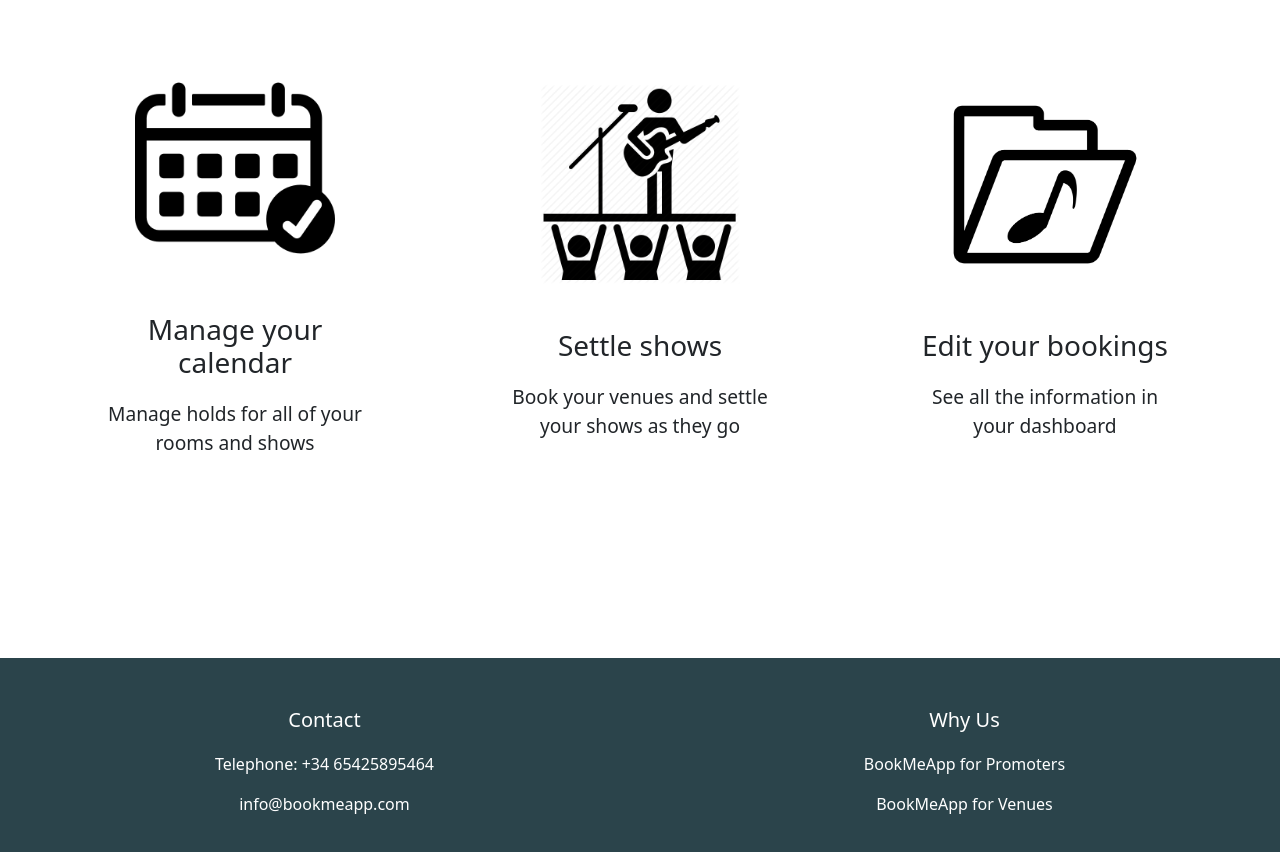
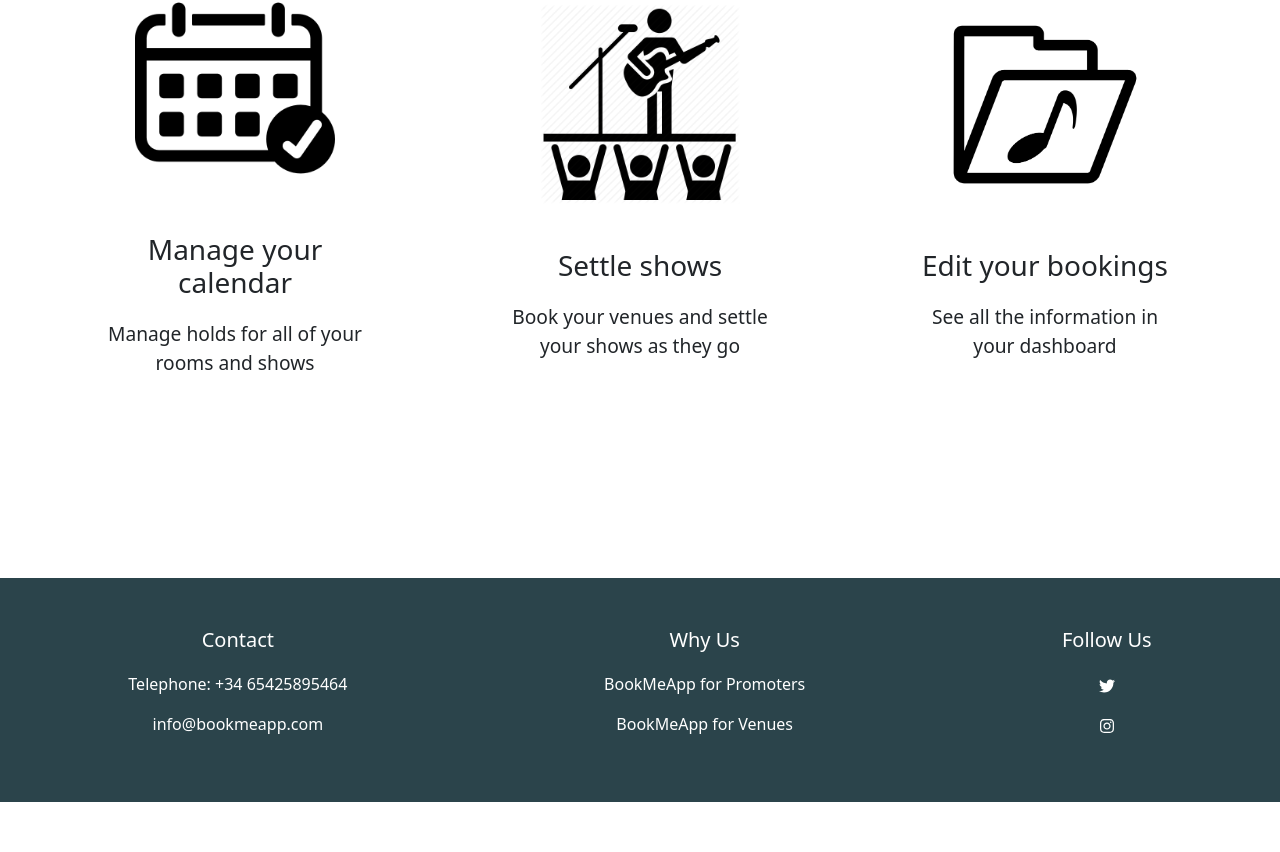
Before and after one commit to Susana-Prado/BookMeApp-front, a React (Create React App) app: page / in a window 1280 px wide. Shown: the part 1782-2634 px from the top of the page. After the commit the page ends 2584 px from the top, so only its background shows below. Built offline with nearby package versions, Linux system fonts and the light colour scheme; no server answers.

Commit message:
video & footer

```diff
--- a/package.json
+++ b/package.json
@@ -12,6 +12,7 @@
     "react-bootstrap": "^1.6.0",
     "react-calendar": "^3.4.0",
     "react-dom": "^17.0.2",
+    "react-icons": "^4.2.0",
     "react-router-dom": "^5.2.0",
     "react-scripts": "4.0.3",
     "simple-react-calendar": "^2.2.8",
--- a/src/components/Footer/Footer.js
+++ b/src/components/Footer/Footer.js
@@ -1,6 +1,7 @@
 import { ModalFooter } from 'react-bootstrap';
 import './Footer.css';
 import Logo from '../../resources/img/logo_test03.jpeg.jpg';
+import { FaTwitter, FaInstagram } from 'react-icons/fa';
 
 const Footer = () => {
   return (
@@ -21,6 +22,17 @@ const Footer = () => {
           <a href="#">BookMeApp for Venues</a>
         </p>
       </div>
+      <div className="footer-section">
+        <h5>Follow Us</h5>
+        <p>
+          <a href="#">
+            <FaTwitter />
+          </a>
+        </p>
+        <p>
+          <a href="#"><FaInstagram /></a>
+        </p>
+      </div>
     </footer>
   );
 };
--- a/src/pages/HomePage/HomePage.css
+++ b/src/pages/HomePage/HomePage.css
@@ -40,7 +40,7 @@ video {
 }
 
 .second-section {
-  height: 80vh;
+  height: 70vh;
   display: flex;
   flex-direction: column;
   justify-content: space-around;
```
Also changed, not shown: src/components/Footer/Footer.css (line endings or trailing spaces), 1 other file (tests, documents, lock files or other folders).
